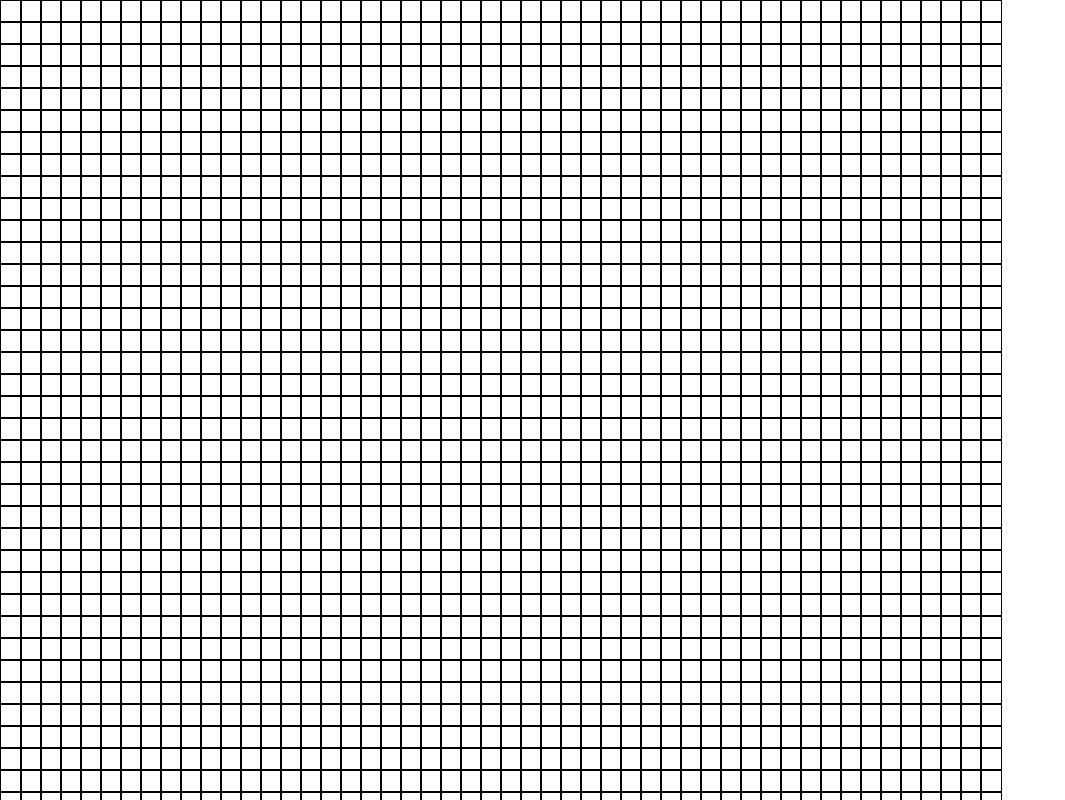
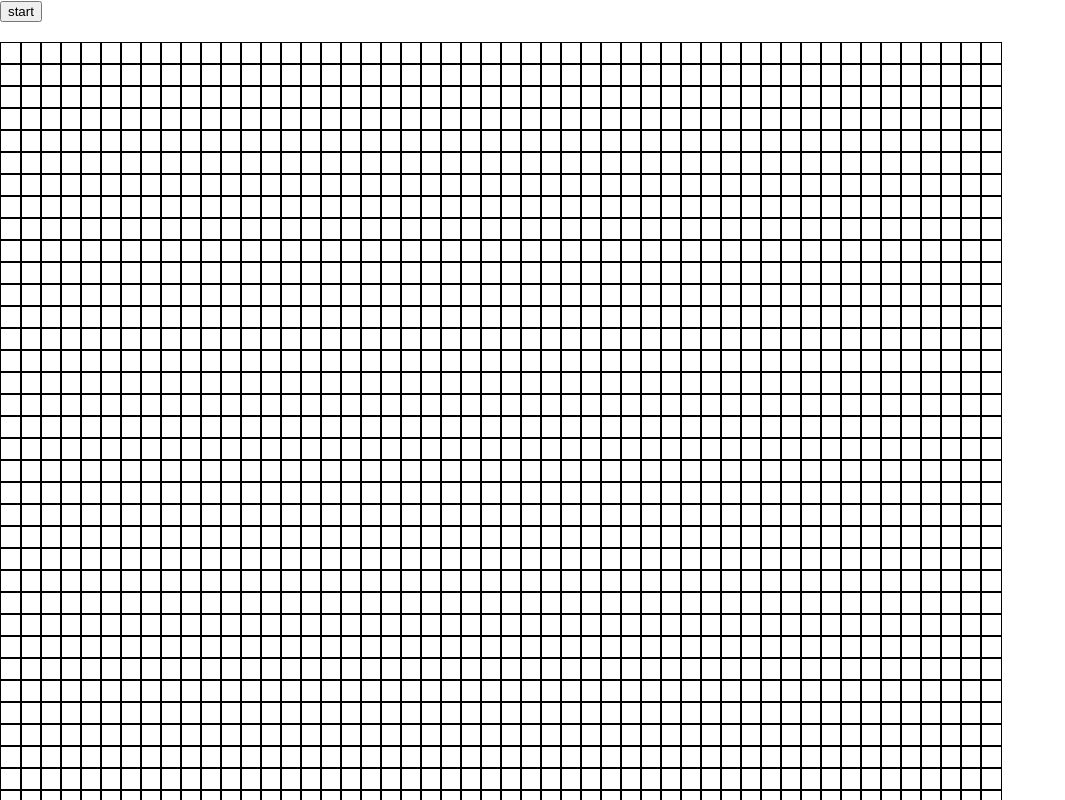
Before and after one commit to Annie-Huang/react-conway-game-of-life, a React (Create React App) app: page / in a window 1280 px wide. Shown: the top 800 px of the page, without its empty margins (0-1065 px from the left). Built offline with nearby package versions, Linux system fonts and the light colour scheme.

Commit message:
Create a button to start and stop. And set new state for running.

```diff
--- a/src/App.tsx
+++ b/src/App.tsx
@@ -1,4 +1,5 @@
 import React, {useState} from 'react';
+import produce from 'immer';
 
 const numRows = 50;
 const numCols = 50;
@@ -16,16 +17,28 @@ const App: React.FC = () => {
 
     return rows;
   });
-
   // console.log(grid);
 
+  const [running, setRunning] = useState(false);
+
   return (
+    <>
+      <button onClick={() => setRunning(!running)}>
+        {running? 'stop' : 'start'}
+      </button>
+      <br/><br/>
       <div style={{display: 'grid', gridTemplateColumns: `repeat(${numCols}, 20px`}}>
         {
           grid.map((row, i) =>
             row.map((col, k) =>
               <div
                 key={`${i}-${k}`}
+                onClick={() => {
+                  const newGrid = produce(grid, gridCopy => {
+                    gridCopy[i][k] = gridCopy[i][k] ? 0 : 1;
+                  })
+                  setGrid(newGrid);
+                }}
                 style={{
                   width: 20,
                   height: 20,
@@ -37,7 +50,8 @@ const App: React.FC = () => {
           )
         }
       </div>
-  );
+    </>
+  )
 }
 
 export default App;
```
Also changed, not shown: Note.txt. Lines whose indentation alone changed are shown as unchanged.
